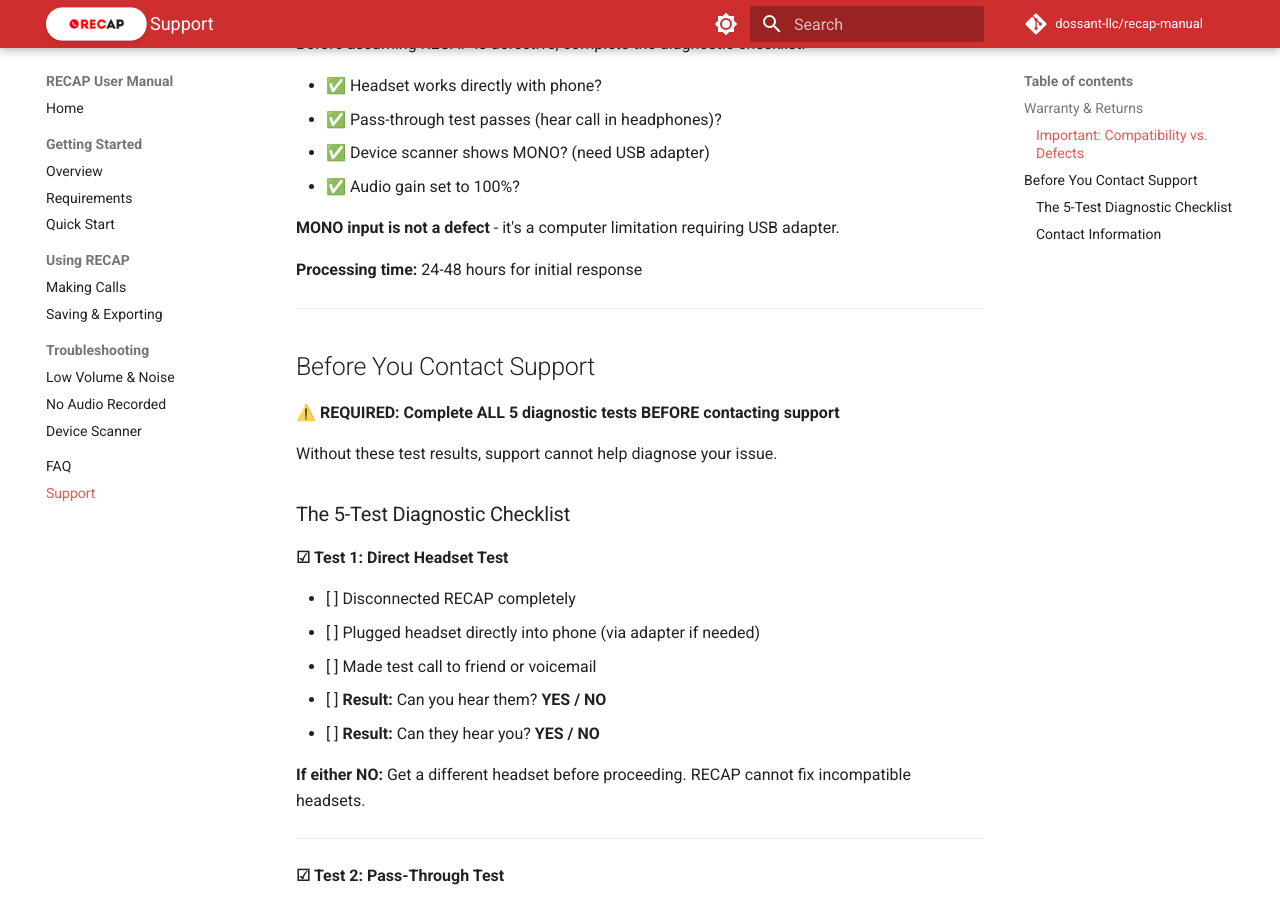
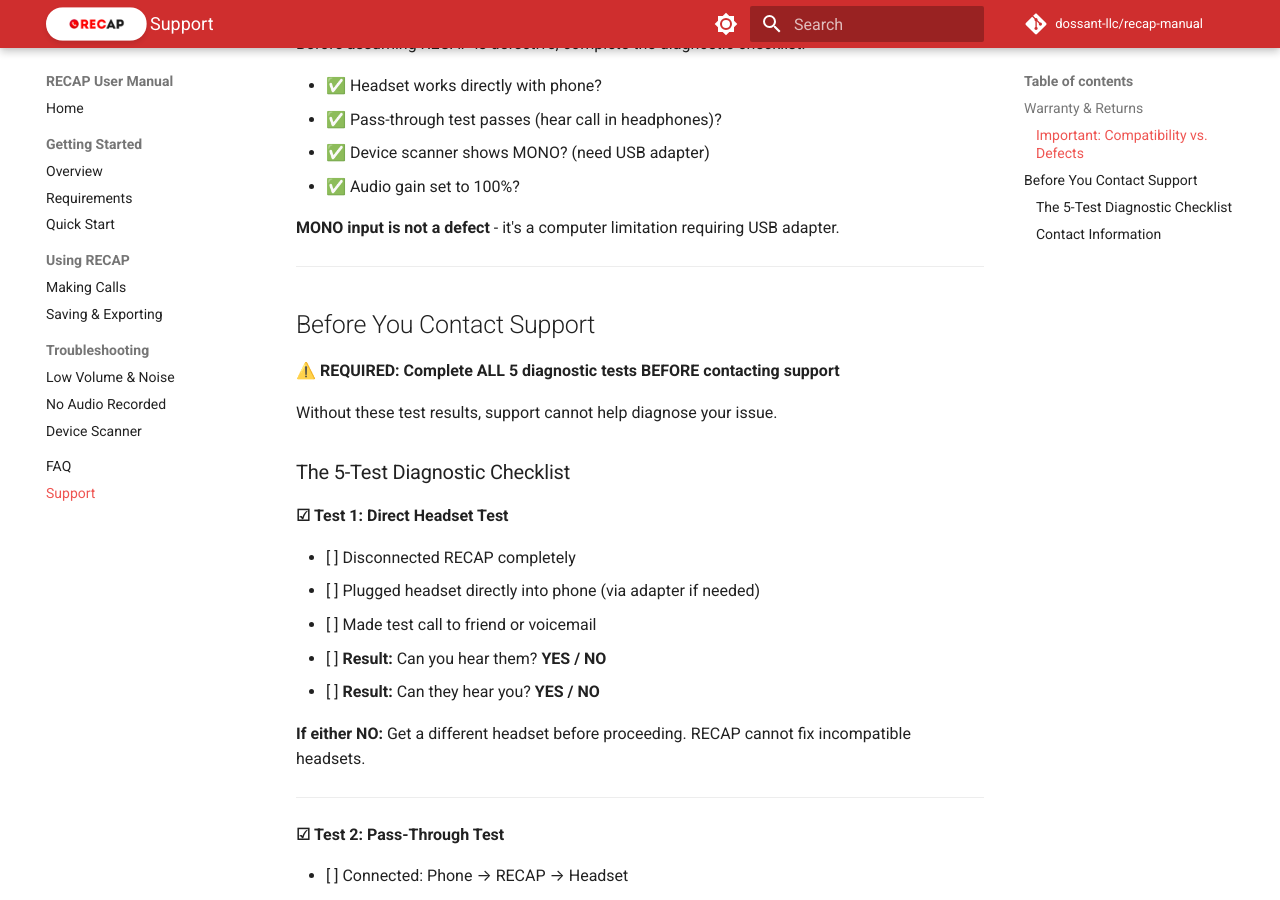
Before and after one commit to dossant-llc/recap-manual, an MkDocs documentation site: the page built from docs/support.md, in a window 1280 px wide and 900 px high, scrolled down 386 px. Built offline with MkDocs 1.6.1 and Material for MkDocs 9.7.7, drawn with Linux system fonts in a browser that asks for light colours; comment, search, counter and statistics services are not loaded; some of the changed text lies outside the part shown.

Commit message:
refactor: Remove SLA times from manual
- Removed "Processing time: 24-48 hours"
- Removed "Response time: 24-48 hours"
- SLA details belong in T&C, not user manual
- Manual stays accurate as policies may change

🤖 Generated with [Claude Code](https://claude.com/claude-code)

Co-Authored-By: Claude <noreply@anthropic.com>

```diff
--- a/docs/support.md
+++ b/docs/support.md
@@ -16,8 +16,6 @@ Before assuming RECAP is defective, complete the diagnostic checklist:
 - ✅ Audio gain set to 100%?
 
 **MONO input is not a defect** - it's a computer limitation requiring USB adapter.
-
-**Processing time:** 24-48 hours for initial response
 
 ---
 
@@ -103,8 +101,6 @@ Without these test results, support cannot help diagnose your issue.
    - Recording software: __________
 4. ✅ Proof of purchase (if warranty claim)
 
-**Response time:** 24-48 hours
-
 **Support cannot help without diagnostic test results.** This information allows us to quickly identify the issue and provide the correct solution.
 
 ---
```
